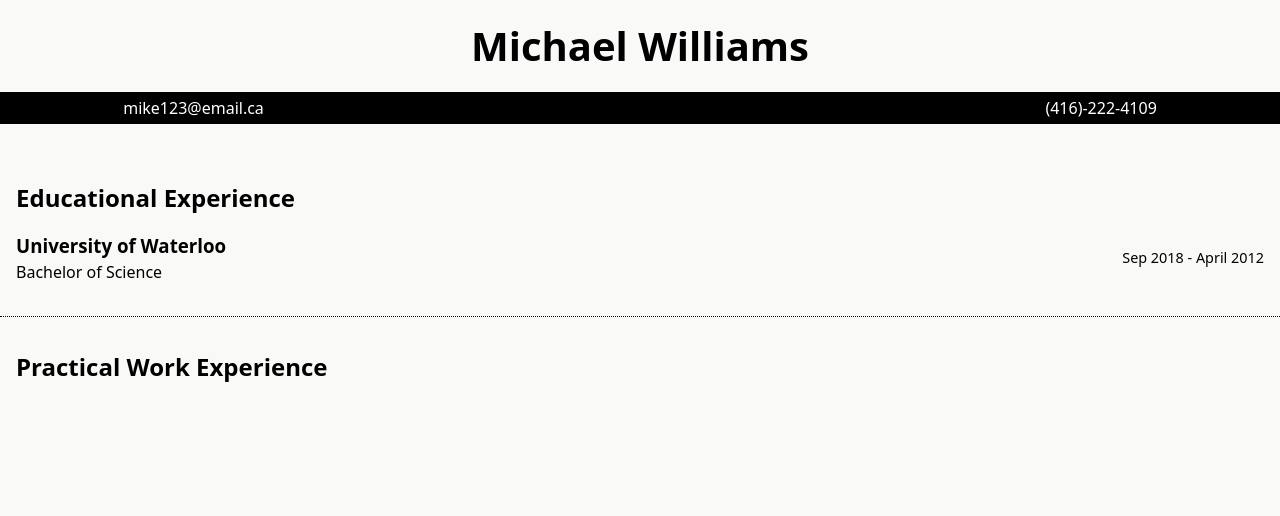
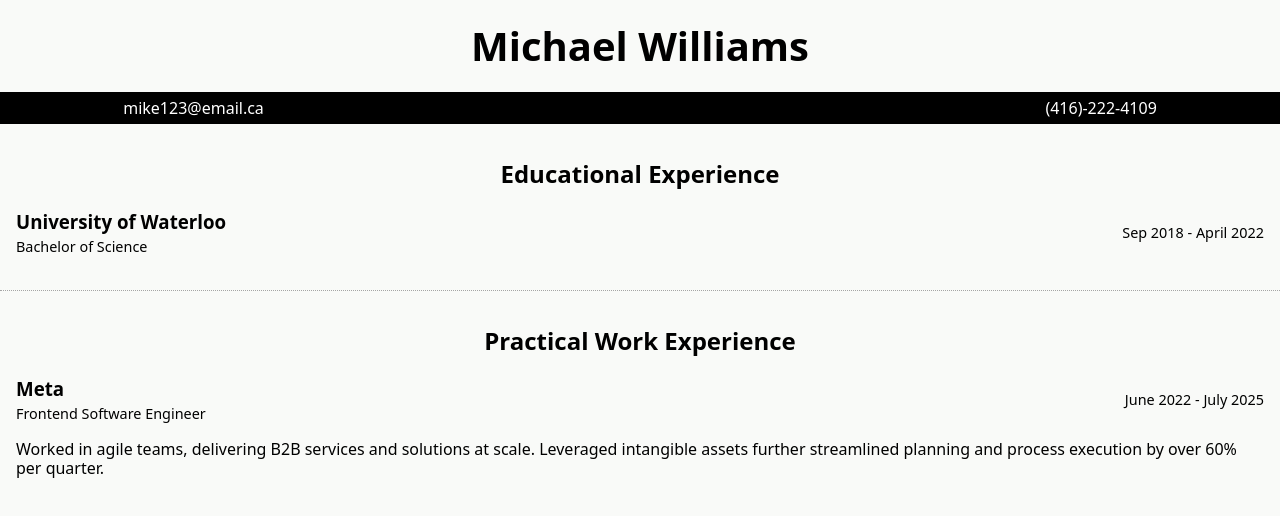
Before and after one commit to Agoth24/odin-cv-application, a React (Vite) app: page / in a window 1280 px wide. Shown: the top 516 px of the page. Built offline with nearby package versions, Linux system fonts and the light colour scheme.

Commit message:
CV formatting near complete

```diff
--- a/src/components/FormattedCV.jsx
+++ b/src/components/FormattedCV.jsx
@@ -1,13 +1,12 @@
 import "../styles/formattedCV.css";
 
 export default function FormattedCV({ onEdit, data }) {
-
   function formatDate(dateStr) {
     const date = new Date(dateStr);
 
-    return date.toLocaleString("en-US", {month: "short", year: "numeric"})
+    return date.toLocaleString("en-US", { month: "short", year: "numeric" });
   }
-console.log(formatDate("2018-08-25"))
+  console.log(formatDate("2018-08-25"));
 
   function handleClick(e) {
     e.preventDefault();
@@ -35,7 +34,7 @@ formData properties
   */
 
   return (
-    <article>
+    <>
       <header className="formatted-header">
         <h1>{"Michael Williams"}</h1>
         <div className="contact">
@@ -43,6 +42,7 @@ formData properties
           <span>{"(416)-222-4109"}</span>
         </div>
       </header>
+      <article>
         <section className="infoSection">
           <h2>Educational Experience</h2>
           <ul>
@@ -51,15 +51,30 @@ formData properties
                 <h3>{"University of Waterloo"}</h3>
                 <p>{"Bachelor of Science"}</p>
               </div>
-                <div className="info-dates">
-                        {"Sep 2018 - April 2012"}
-                </div>
+              <div className="info-dates">{"Sep 2018 - April 2022"}</div>
             </li>
           </ul>
         </section>
         <section className="infoSection">
           <h2>Practical Work Experience</h2>
+          <ul>
+            <li>
+              <div className="info-group">
+                <div className="info-text">
+                  <h3>{"Meta"}</h3>
+                  <p>{"Frontend Software Engineer"}</p>
+                </div>
+                <div className="info-dates">{"June 2022 - July 2025"}</div>
+              </div>
+              <p className="jobResp">
+                {
+                  "Worked in agile teams, delivering B2B services and solutions at scale. Leveraged intangible assets further streamlined planning and process execution by over 60% per quarter."
+                }
+              </p>
+            </li>
+          </ul>
         </section>
       </article>
+    </>
   );
 }
--- a/src/styles/formattedCV.css
+++ b/src/styles/formattedCV.css
@@ -26,8 +26,14 @@ main {
   all: unset;
 }
 
+ul, li {
+    all: unset;
+}
+
 ul {
-    all: unset;
+    display: flex;
+    flex-direction: column;
+    gap: 1.5rem;
 }
 
 .formatted-header, .contact, .infoSection, .info-text, .info-date, .info-group {
@@ -41,15 +47,20 @@ ul {
 }
 
 .infoSection:not(:last-child) {
-    border-bottom: 1px dotted #000;
+    border-bottom: 1px dotted #a5a5a5;
 }
 
 .formatted-header {
   flex-direction: column;
   justify-content: space-between;
   padding: 1.5rem;
+  padding-bottom: 0;
   gap: 1.5rem;
   align-items: center;
+}
+
+.formatted-header h1 {
+    text-align: center;
 }
 
 .contact {
@@ -58,6 +69,10 @@ ul {
     min-width: 100vw;
     background-color: #000;
     color: #FFF;
+}
+
+.infoSection h2 {
+    text-align: center;
 }
 
 .info-group {
@@ -71,8 +86,13 @@ ul {
     flex-direction: column;
 }
 
-.info-dates {
+.info-dates, .info-text p {
     justify-content: flex-end;
     font-size: 0.9rem;
     font-weight: 500;
 }
+
+.jobResp {
+    margin-top: 1rem;
+    line-height: 1.15;
+}
```
Lines whose indentation alone changed are shown as unchanged.
